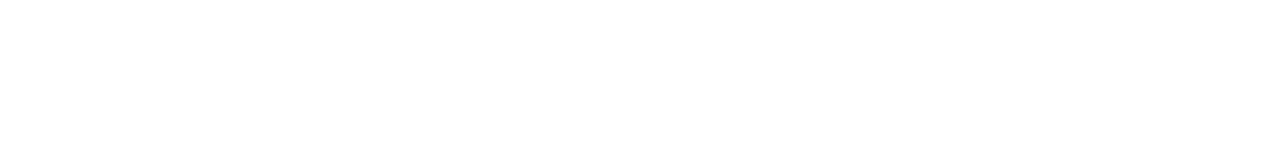
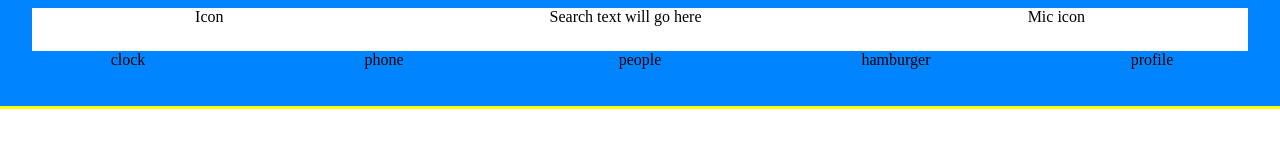
Before and after one commit to Mtbiker17/simple_tab_style, a plain HTML site: page index.html in a window 1280 px wide. Drawn offline with Linux system fonts and the light colour scheme.

Commit message:
starting style layout, added html and css for skeleton view

```diff
--- a/index.html
+++ b/index.html
@@ -2,10 +2,42 @@
 <html>
   <head>
     <title>Messenger Menu(Mobile)</title>
+    <link rel="stylesheet" href="style.css"/>
+    <meta name="viewport" content="width=device-width, initial-scale=1.0" />
   </head>
 <body>
-  <div id='content'>
-
+  <div class='content'>
+      <div class='main'>
+          <div class='nav' id='topnav'>
+              <div class='nav' id='searchbar'>
+                  <div>Icon</div>
+                  <div>Search text will go here</div>
+                  <div>Mic icon</div>
+              </div>
+              <div class='tabnav'>
+                  <div class='tabs'>
+                      <div class='tabtext'>clock</div>
+                      <div class='stripe'></div>
+                  </div>
+                  <div class='tabs'>
+                      <div class='tabtext'>phone</div>
+                    <div class='stripe'></div>
+                  </div>
+                  <div class='tabs'>
+                      <div class='tabtext'>people</div>
+                    <div class='stripe'></div>
+                  </div>
+                  <div class='tabs'>
+                      <div class='tabtext'>hamburger</div>
+                    <div class='stripe'></div>
+                  </div>
+                  <div class='tabs'>
+                      <div class='tabtext'>profile</div>
+                    <div class='stripe'></div>
+                  </div>
+              </div>
+          </div>
+      </div>
   </div>
     <script src='script.js'></script>
 </body>
--- a/style.css
+++ b/style.css
@@ -0,0 +1,66 @@
+html {
+    height: 100vh;
+    width: 100%;
+    margin: 0;
+    padding: 0;
+  }
+
+body {
+  margin: 0;
+  position: relative;
+}
+
+.content {
+    display: flex;
+    flex-direction: column;
+}
+
+.main {
+    height: 1200px;
+    width: 100%;
+}
+
+#topnav {
+    display: flex;
+    flex-direction: column;
+    height: 9%;
+    background-color: #0084ff;
+}
+
+#searchbar {
+    display: flex;
+    flex-direction: row;
+    justify-content: space-around;
+    width: 95%;
+    height: 40%;
+    margin: 8px auto 0px auto;
+    background-color: white;
+}
+
+.tabnav {
+    display: flex;
+    flex-direction: row;
+    justify-content: space-evenly;
+    height: 50%;
+}
+
+.tabs {
+    display: flex;
+    flex-direction: column;
+    height: 58px;
+    width: 100%;
+    margin: auto;
+    text-align: center;
+}
+
+.tabtext {
+    height: 95%;
+    justify-content: center;
+    vertical-align: middle;
+}
+
+.stripe {
+    height: 3px;
+    background-color: yellow;
+
+}
```
